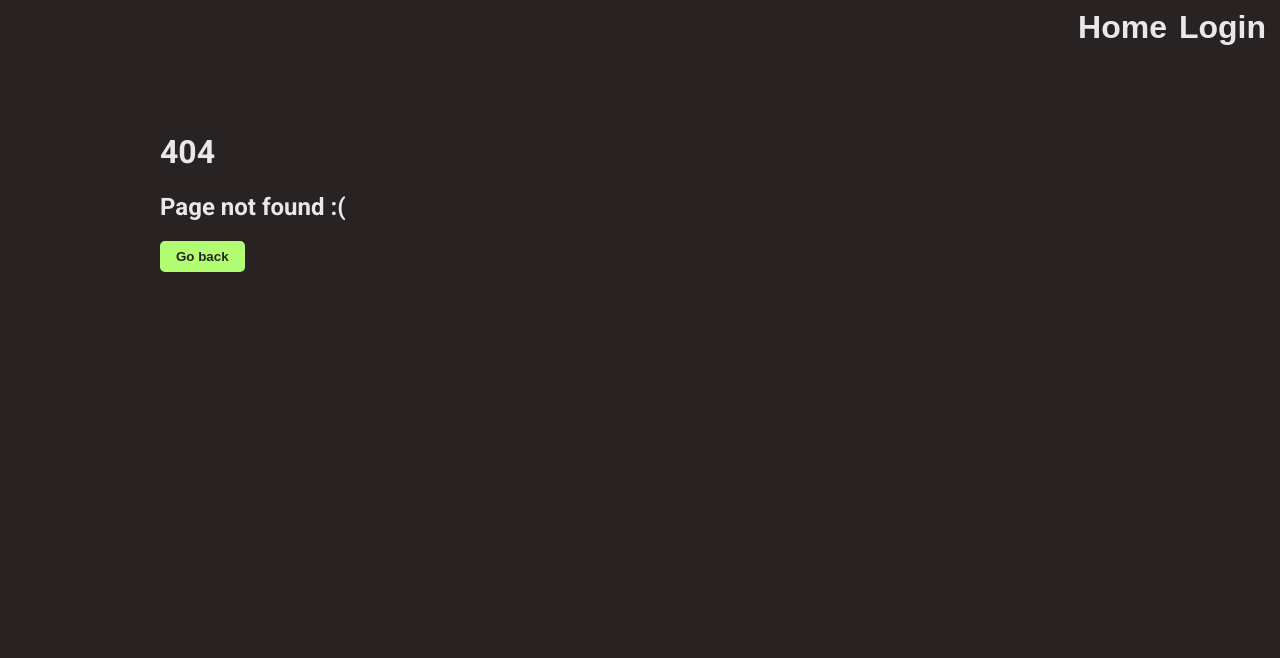
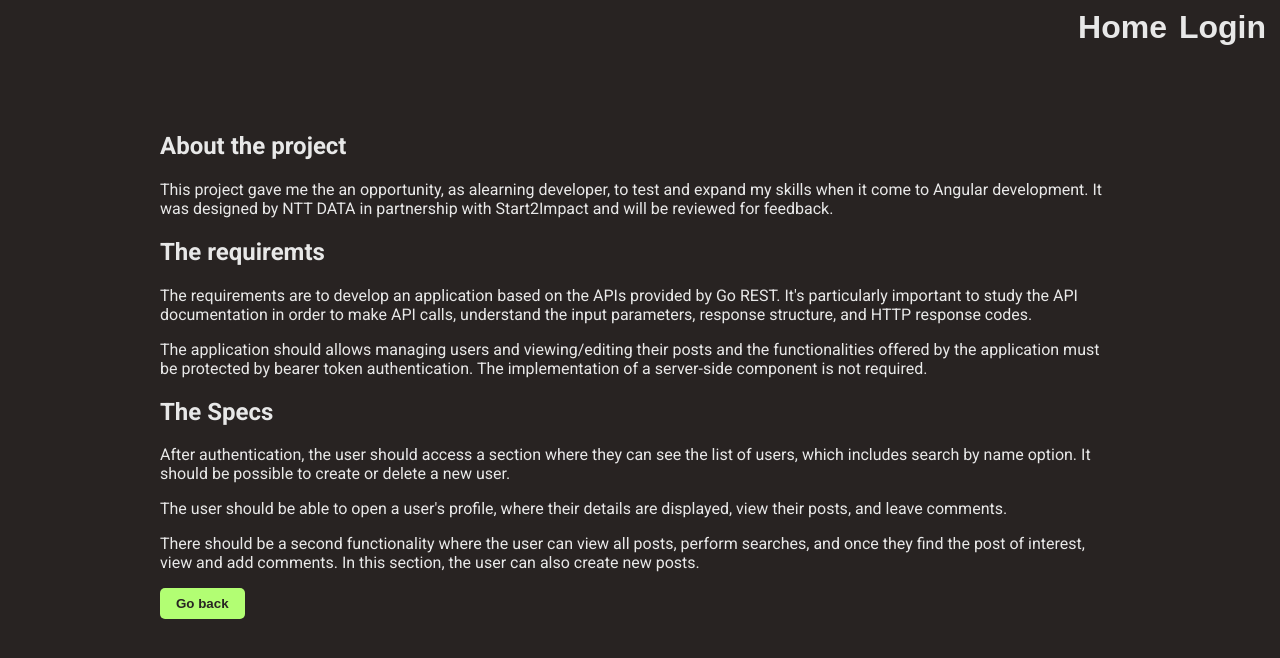
Before and after one commit to C-ZLTV/user-management-app-angular, an Angular app: page /learn-more in a window 1280 px wide. Before the commit this address led to /404. Shown: the top 658 px of the page. Built offline with nearby package versions, Linux system fonts and the light colour scheme.

Commit message:
learn more c

```diff
--- a/src/app/app-routing.module.ts
+++ b/src/app/app-routing.module.ts
@@ -8,6 +8,7 @@ import { UserComponent } from './components/user/user.component';
 import { UsersListComponent } from './components/users-list/users-list.component';
 import { HomepageComponent } from './components/homepage/homepage.component';
 import { Four0fourComponent } from './components/four0four/four0four.component';
+import { LearnMoreComponent } from './components/learn-more/learn-more.component';
 
 
 const routes: Routes = [
@@ -30,6 +31,8 @@ const routes: Routes = [
   pathMatch: 'full'},
   {path: 'login',
   component: LoginComponent,},
+  {path: 'learn-more',
+  component: LearnMoreComponent},
   {path: '404',
   component: Four0fourComponent },
   {path: '**',
--- a/src/app/app.module.ts
+++ b/src/app/app.module.ts
@@ -22,6 +22,7 @@ import { UserPostsComponent } from './components/user-posts/user-posts.component
 import { UsersListComponent } from './components/users-list/users-list.component';
 import { HomepageComponent } from './components/homepage/homepage.component';
 import { Four0fourComponent } from './components/four0four/four0four.component';
+import { LearnMoreComponent } from './components/learn-more/learn-more.component';
 
 
 @NgModule({
@@ -38,6 +39,7 @@ import { Four0fourComponent } from './components/four0four/four0four.component';
     NavbarComponent,
     HomepageComponent,
     Four0fourComponent,
+    LearnMoreComponent,
   ],
   imports: [
     BrowserModule,
--- /dev/null
+++ b/src/app/components/learn-more/learn-more.component.html
@@ -0,0 +1,14 @@
+
+<h2>About the project</h2>
+<p>This project gave me the an opportunity, as alearning developer, to test and expand my skills when it come to Angular development. It was designed by NTT DATA in partnership with Start2Impact and will be reviewed for feedback.</p>
+
+<h2>The requiremts</h2>
+<p>The requirements are to develop an application based on the APIs provided by <a href="https://gorest.co.in/" target="_blank" rel="noopener">Go REST</a>. It's particularly important to study the API documentation in order to make API calls, understand the input parameters, response structure, and HTTP response codes.</p>
+<p>The application should allows managing users and viewing/editing their posts and the functionalities offered by the application must be protected by bearer token authentication. The implementation of a server-side component is not required.</p>
+
+<h2>The Specs</h2>
+<p>After authentication, the user should access a section where they can see the list of users, which includes search by name option. It should be possible to create or delete a new user.</p>
+<p>The user should be able to open a user's profile, where their details are displayed, view their posts, and leave comments.</p>
+<p>There should be a second functionality where the user can view all posts, perform searches, and once they find the post of interest, view and add comments. In this section, the user can also create new posts.</p>
+
+<button class="btn go-back-btn" (click)="goBack()">Go back</button>
--- /dev/null
+++ b/src/app/components/learn-more/learn-more.component.ts
@@ -0,0 +1,16 @@
+import { Component } from '@angular/core';
+import { Location } from '@angular/common';
+
+@Component({
+  selector: 'app-learn-more',
+  templateUrl: './learn-more.component.html',
+  styleUrls: ['./learn-more.component.css']
+})
+export class LearnMoreComponent {
+  constructor(private location: Location){}
+
+  goBack(){
+    this.location.back()
+  }
+
+}
--- a/src/styles.css
+++ b/src/styles.css
@@ -20,7 +20,7 @@ body {
 
 a {
     text-decoration: none;
-    color: var(--primary-color);
+    color: var(--secondary-color);
 }
 
 ul {
```
Also changed, not shown: src/app/components/learn-more/learn-more.component.css (added), 1 other file (tests, documents, lock files or other folders).
